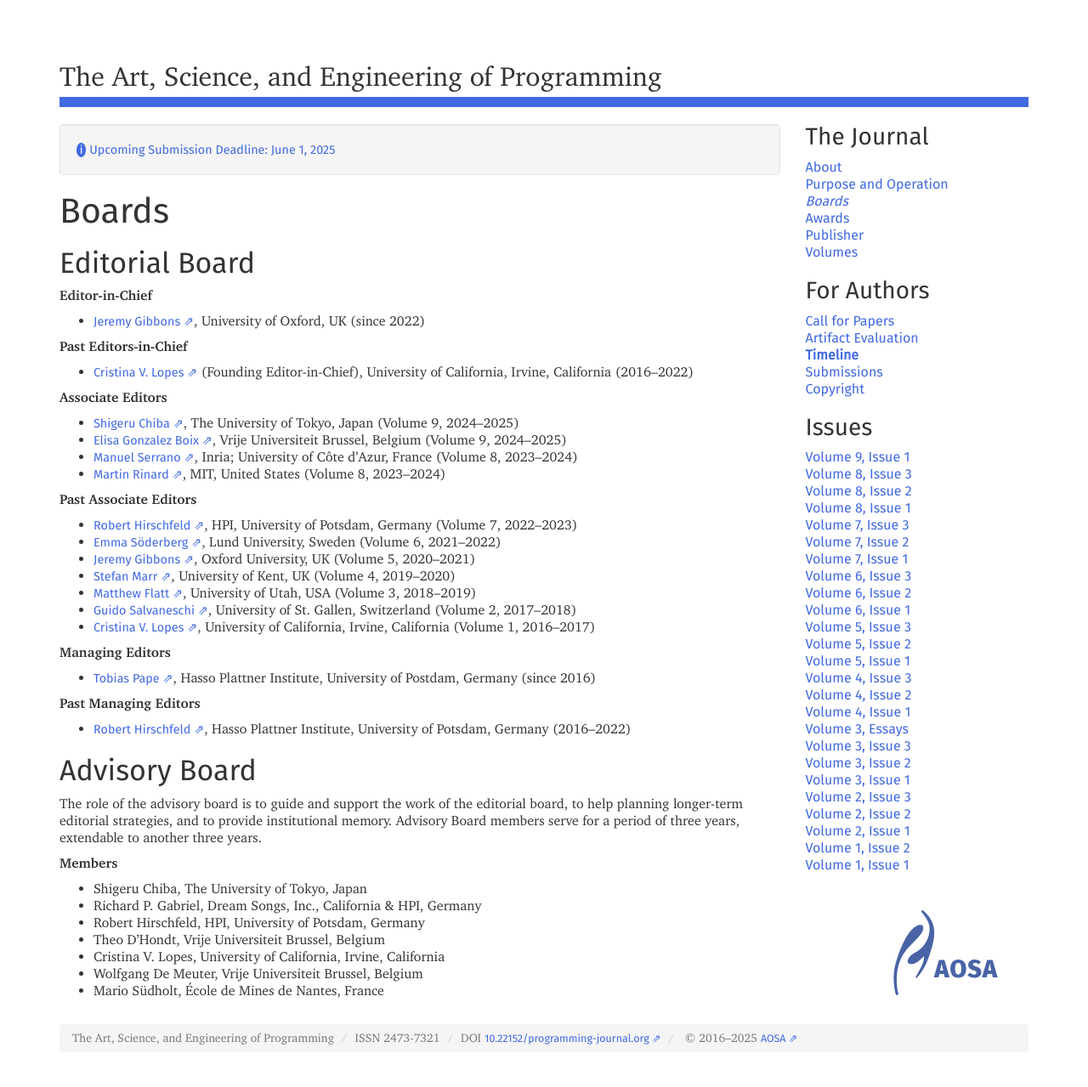
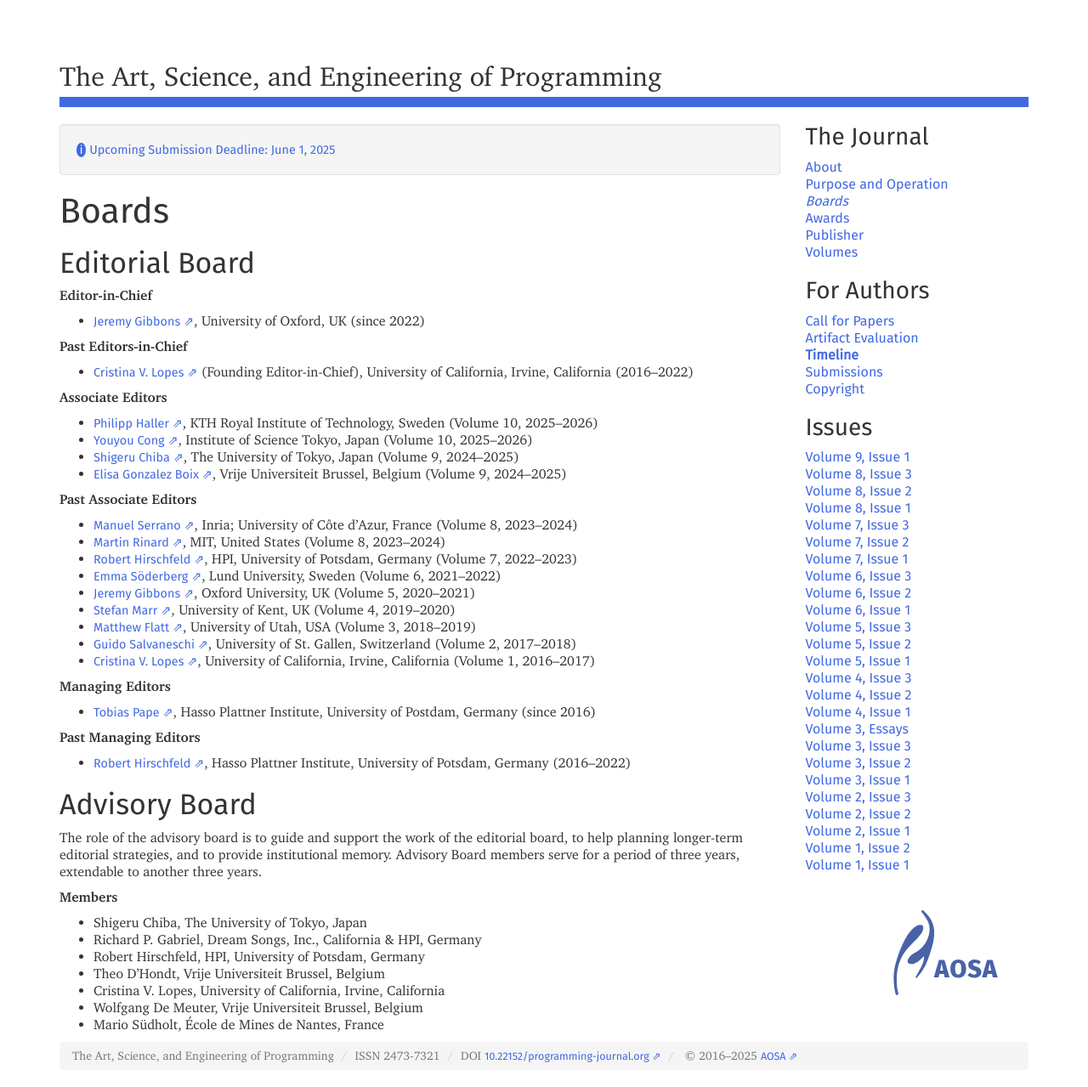
Before and after one commit to programming-journal/programming-journal.github.io, a Jekyll site: the page built from boards/index.markdown, in a window 1280 px wide. Shown: the whole page at 85% size. Built offline with Jekyll 4.4.1, drawn with Linux system fonts in a browser that asks for light colours; before the commit the page ends 1258 px from its top, so only the background shows below that.

Commit message:
Update editors for Vol. 10

```diff
--- a/boards/index.markdown
+++ b/boards/index.markdown
@@ -16,13 +16,15 @@ order: 500
 
 **Associate Editors**
 
+* [Philipp Haller](https://people.kth.se/~phaller/), KTH Royal Institute of Technology, Sweden (Volume 10, 2025–2026)
+* [Youyou Cong](https://prg.is.titech.ac.jp/people/cong/), Institute of Science Tokyo, Japan (Volume 10, 2025–2026)
 * [Shigeru Chiba](https://www.csg.ci.i.u-tokyo.ac.jp/en/), The University of Tokyo, Japan (Volume 9, 2024–2025)
 * [Elisa Gonzalez Boix](https://soft.vub.ac.be/disco/elisa/), Vrije Universiteit Brussel, Belgium (Volume 9, 2024–2025)
-* [Manuel Serrano](http://www-sop.inria.fr/members/Manuel.Serrano/), Inria; University of Côte d'Azur, France (Volume 8, 2023–2024)
-* [Martin Rinard](https://people.csail.mit.edu/rinard/), MIT, United States (Volume 8, 2023–2024)
 
 **Past Associate Editors**
 
+* [Manuel Serrano](http://www-sop.inria.fr/members/Manuel.Serrano/), Inria; University of Côte d'Azur, France (Volume 8, 2023–2024)
+* [Martin Rinard](https://people.csail.mit.edu/rinard/), MIT, United States (Volume 8, 2023–2024)
 * [Robert Hirschfeld](https://www.hpi.uni-potsdam.de/swa/people/hirschfeld/), HPI, University of Potsdam, Germany (Volume 7, 2022–2023)
 * [Emma Söderberg](https://cs.lth.se/emma-soderberg/), Lund University, Sweden (Volume 6, 2021–2022)
 * [Jeremy Gibbons](http://www.cs.ox.ac.uk/jeremy.gibbons/), Oxford University, UK (Volume 5, 2020–2021)
```
